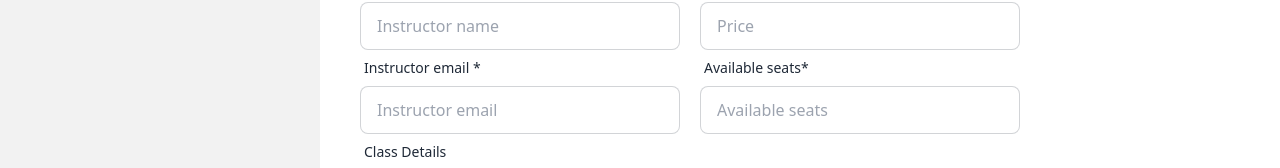
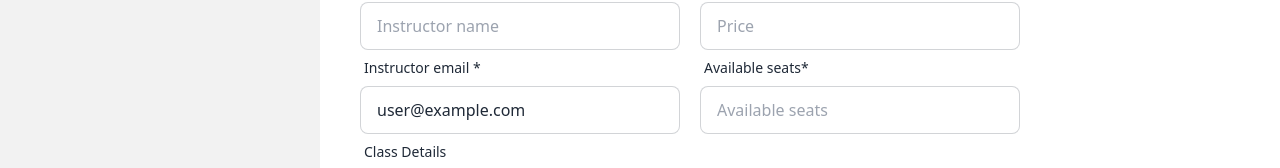
Before and after one commit to imranahmed20/summer-camp-client, a React (Vite) app: page /dashboard/addClass in a window 1280 px wide. Shown: the part 334-502 px from the top of the page. Built offline with nearby package versions, Linux system fonts and the light colour scheme; no server answers; sample sign-in values are in the browser's storage.

Commit message:
added data complete

```diff
--- a/src/Component/AddClass/AddClass.jsx
+++ b/src/Component/AddClass/AddClass.jsx
@@ -1,9 +1,11 @@
-import React from 'react';
+import React, { useContext } from 'react';
 import { useForm } from 'react-hook-form';
+import { AuthContext } from '../../Provider/AuthProvider';
 
 
 const img_token = import.meta.env.VITE_IMGBB_KEY;
 const AddClass = () => {
+    const { user } = useContext(AuthContext)
     const { register, handleSubmit, watch, formState: { errors } } = useForm();
     const img_token_url = `https://api.imgbb.com/1/upload?key=${img_token}`
     const onSubmit = data => {
@@ -17,7 +19,12 @@ const AddClass = () => {
         })
             .then(res => res.json())
             .then(imgResponse => {
-                console.log(imgResponse)
+                if (imgResponse.success) {
+                    const imageURL = imgResponse.data.display_url;
+                    const { name, price, category, instructor, availableSeats } = data;
+                    const newClass = { name, price: parseFloat(price), category, availableSeats, instructor, image: imageURL }
+                    console.log(newClass)
+                }
             })
 
         console.log(data)
@@ -46,7 +53,7 @@ const AddClass = () => {
                         <label className="label">
                             <span className="label-text">Instructor name*</span>
                         </label>
-                        <input type="text" {...register("category", { required: true })} className="input input-bordered w-full max-w-xs" placeholder="Instructor name" />
+                        <input type="text" {...register("instructor", { required: true })} className="input input-bordered w-full max-w-xs" placeholder="Instructor name" />
 
                     </div>
                     <div className="form-control w-full max-w-xs">
@@ -61,14 +68,14 @@ const AddClass = () => {
                         <label className="label">
                             <span className="label-text">Instructor email *</span>
                         </label>
-                        <input type="text" {...register("category", { required: true })} className="input input-bordered w-full max-w-xs" placeholder="Instructor email" />
+                        <input type="email" {...register("email", { required: true })} className="input input-bordered w-full max-w-xs" defaultValue={user.email} />
 
                     </div>
                     <div className="form-control w-full max-w-xs">
                         <label className="label">
                             <span className="label-text">Available seats*</span>
                         </label>
-                        <input {...register("price", { required: true })} type="number" placeholder="Available seats" className="input input-bordered w-full max-w-xs" />
+                        <input {...register("availableSeats", { required: true })} type="number" placeholder="Available seats" className="input input-bordered w-full max-w-xs" />
                     </div>
                 </div>
                 <div className="form-control">
```
